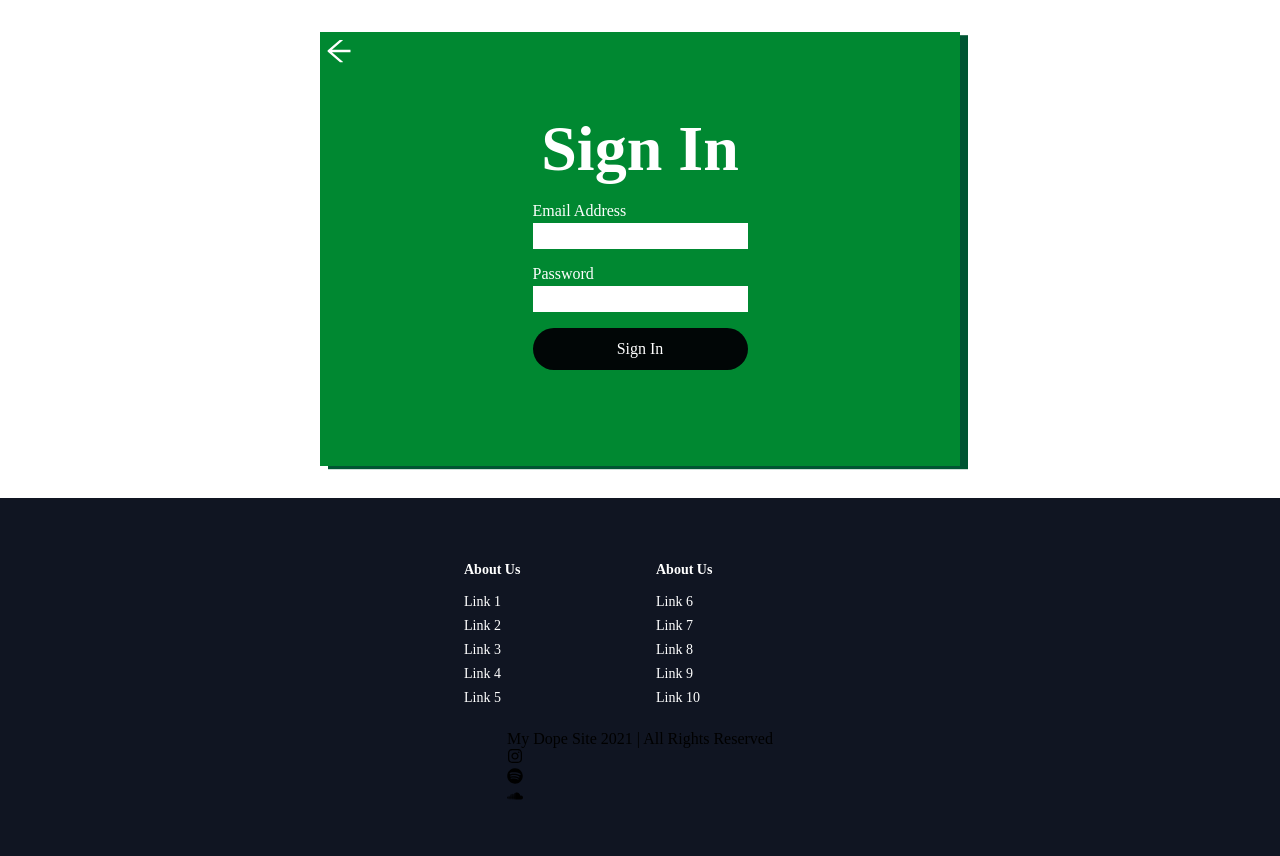
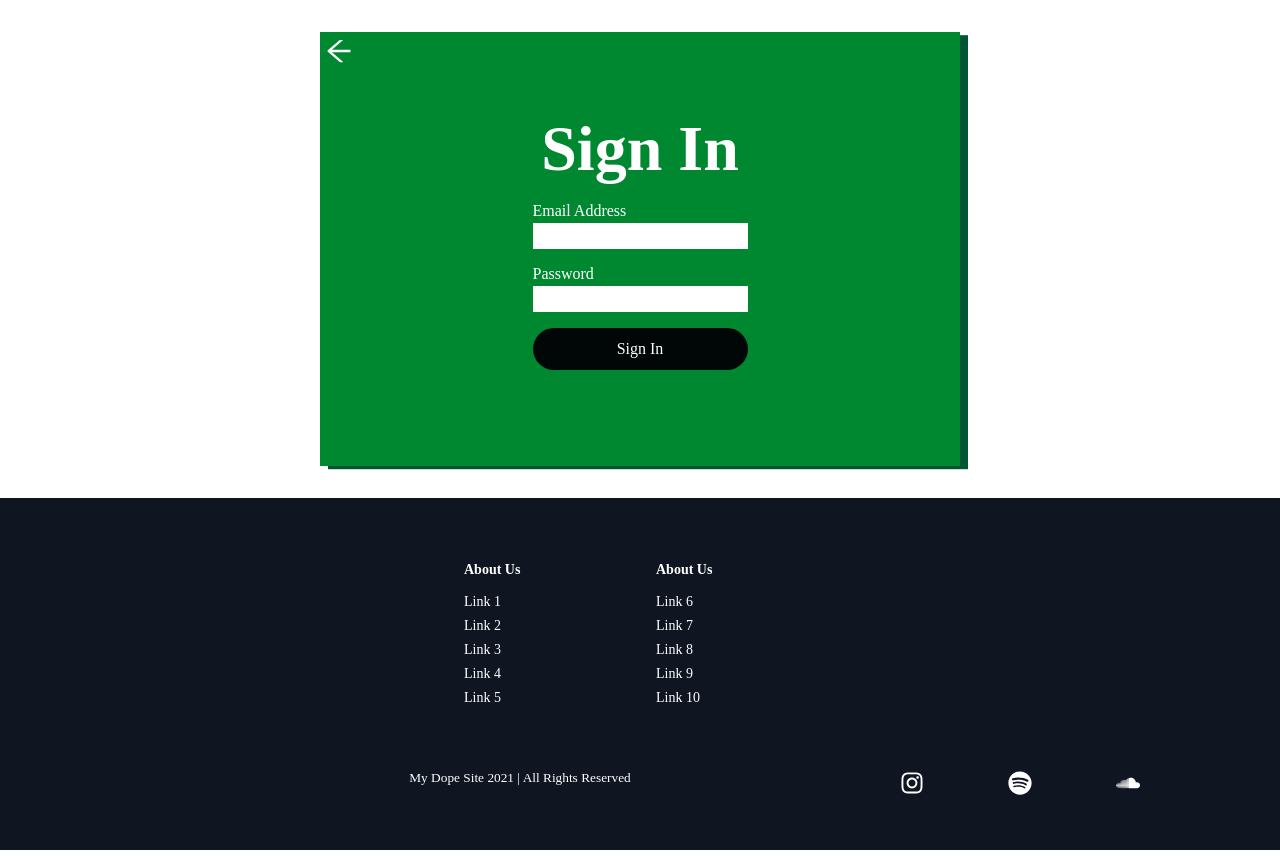
Before and after one commit to Zobee/styled-react-landing-page, a React (Create React App) app: page /signin in a window 1280 px wide. Built offline with nearby package versions, Linux system fonts and the light colour scheme.

Commit message:
Added basic footer social media section

```diff
--- a/src/components/Footer/FooterElems.js
+++ b/src/components/Footer/FooterElems.js
@@ -66,20 +66,53 @@ export const FooterLink = styled(Link)`
     color: #01BF71;
   }
 `
-export const SocialMedia = styled.div`
+export const SocialMedia = styled.section`
+  max-width: 1000px;
+  width: 100%;
 `
 
 export const SocialMediaWrap = styled.div`
+  display: flex;
+  justify-content: space-between;
+  align-items: center;
+  max-width: 1100px;
+  margin: 40px auto 0 auto;
+
+  @media screen and (max-width: 820px) {
+    flex-direction: column;
+  }
 `
 
-export const SocialLogo = styled.div`
+export const SocialLogo = styled(Link)`
+  color: #FFF;
+  justify-self: start;
+  cursor: pointer;
+  text-decoration: none;
+  font-size: 1.5rem;
+  display: flex;
+  align-items: center;
+  margin-bottom: 16px;
+  font-weight: bold;
 `
 
-export const WebRights = styled.div`
+export const WebRights = styled.small`
+  color: #FFF;
+  margin-bottom: 16px;
 `
 
 export const SocialIcons = styled.div`
+  display: flex;
+  justify-content: space-between;
+  align-items: center;
+  width: 240px;
 `
 
-export const SocialIconLink = styled.div`
+export const SocialIconLink = styled.a`
+  color: #FFF;
+  font-size: 24px;
+  transition: all 0.25s ease;
+
+  &:hover {
+    color: #01BF71;
+  }
 `
```
